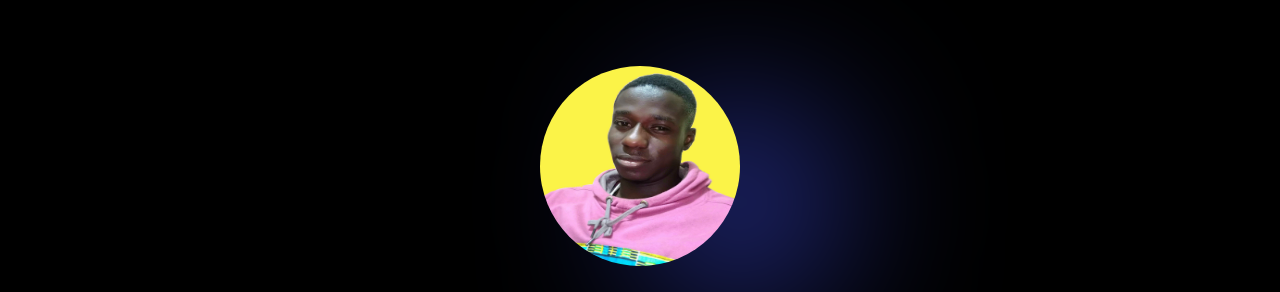
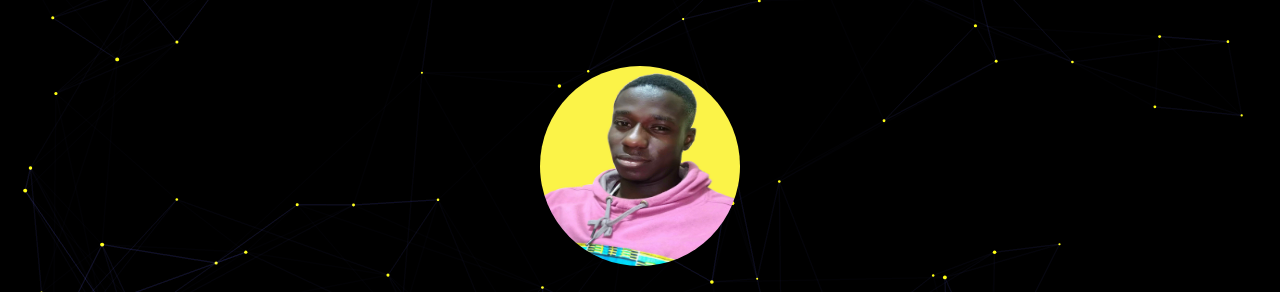
Before and after one commit to paulynson/myResume, a plain HTML site: page index.html in a window 1280 px wide. Shown: the part 78-370 px from the top of the page. Drawn offline with nearby package versions, Linux system fonts and the light colour scheme; animation ran at ten frames a second.

Commit message:
Update on animation

```diff
--- a/assets/css/resume.scss
+++ b/assets/css/resume.scss
@@ -32,16 +32,9 @@ body {
   color: $light;
   position: relative;
 
-  .design {
+  #canvas {
     position: absolute;
-    width: 200px;
-    height: 200px;
-    border-radius: 50%;
-    background-color: rgba($color: $blue, $alpha: 10);
     z-index: -1;
-    top: 180px;
-    left: 50%;
-    filter: blur(80px);
   }
 
   .footer {
@@ -60,6 +53,7 @@ body {
   // background-color: $light;
   text-align: center;
   padding-bottom: 40px;
+  z-index: 1111;
 
   .container {
     padding: 30px;
--- a/assets/js/main.js
+++ b/assets/js/main.js
@@ -2,3 +2,109 @@ window.addEventListener('scroll', () => {
   const myTop = document.querySelector('.pushtop');
   myTop.classList.toggle('active', scrollY >= 300);
 });
+
+// Canvas Animation
+
+var canvas = document.getElementById('canvas'),
+  ctx = canvas.getContext('2d');
+
+canvas.width = window.innerWidth;
+canvas.height = window.innerHeight;
+
+var stars = [], // Array that contains the stars
+  FPS = 60, // Frames per second
+  x = 100, // Number of stars
+  mouse = {
+    x: 0,
+    y: 0,
+  }; // mouse location
+
+// Push stars to array
+
+for (var i = 0; i < x; i++) {
+  stars.push({
+    x: Math.random() * canvas.width,
+    y: Math.random() * canvas.height,
+    radius: Math.random() * 1 + 1,
+    vx: Math.floor(Math.random() * 50) - 25,
+    vy: Math.floor(Math.random() * 50) - 25,
+  });
+}
+
+// Draw the scene
+
+function draw() {
+  ctx.clearRect(0, 0, canvas.width, canvas.height);
+
+  ctx.globalCompositeOperation = 'lighter';
+
+  for (var i = 0, x = stars.length; i < x; i++) {
+    var s = stars[i];
+
+    ctx.fillStyle = 'yellow';
+    ctx.beginPath();
+    ctx.arc(s.x, s.y, s.radius, 0, 2 * Math.PI);
+    ctx.fill();
+    ctx.fillStyle = '#262f8b';
+    ctx.stroke();
+  }
+
+  ctx.beginPath();
+  for (var i = 0, x = stars.length; i < x; i++) {
+    var starI = stars[i];
+    ctx.moveTo(starI.x, starI.y);
+    if (distance(mouse, starI) < 150) ctx.lineTo(mouse.x, mouse.y);
+    for (var j = 0, x = stars.length; j < x; j++) {
+      var starII = stars[j];
+      if (distance(starI, starII) < 150) {
+        //ctx.globalAlpha = (1 / 150 * distance(starI, starII).toFixed(1));
+        ctx.lineTo(starII.x, starII.y);
+      }
+    }
+  }
+  ctx.lineWidth = 0.05;
+  ctx.strokeStyle = '#262f8b';
+  ctx.stroke();
+}
+
+function distance(point1, point2) {
+  var xs = 0;
+  var ys = 0;
+
+  xs = point2.x - point1.x;
+  xs = xs * xs;
+
+  ys = point2.y - point1.y;
+  ys = ys * ys;
+
+  return Math.sqrt(xs + ys);
+}
+
+// Update star locations
+
+function update() {
+  for (var i = 0, x = stars.length; i < x; i++) {
+    var s = stars[i];
+
+    s.x += s.vx / FPS;
+    s.y += s.vy / FPS;
+
+    if (s.x < 0 || s.x > canvas.width) s.vx = -s.vx;
+    if (s.y < 0 || s.y > canvas.height) s.vy = -s.vy;
+  }
+}
+
+canvas.addEventListener('mousemove', function (e) {
+  mouse.x = e.clientX;
+  mouse.y = e.clientY;
+});
+
+// Update and draw
+
+function tick() {
+  draw();
+  update();
+  requestAnimationFrame(tick);
+}
+
+tick();
--- a/index.html
+++ b/index.html
@@ -19,9 +19,8 @@
 </head>
 <body>
 
-    <div class="design">
-
-    </div>
+    <canvas id="canvas">
+    </canvas>
 
     <main>
 
```
Also changed, not shown: assets/css/resume.css, 1 other file.
